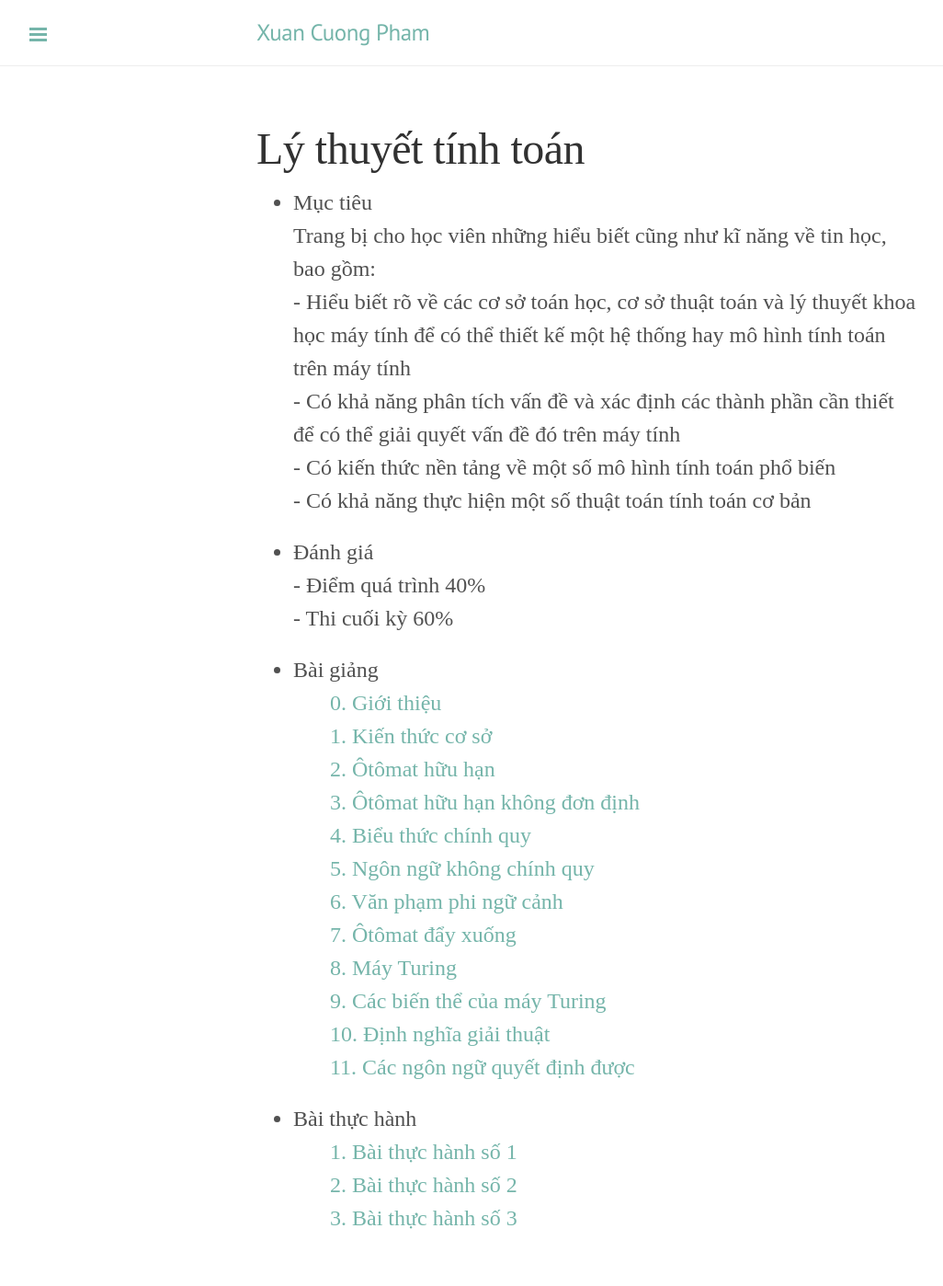
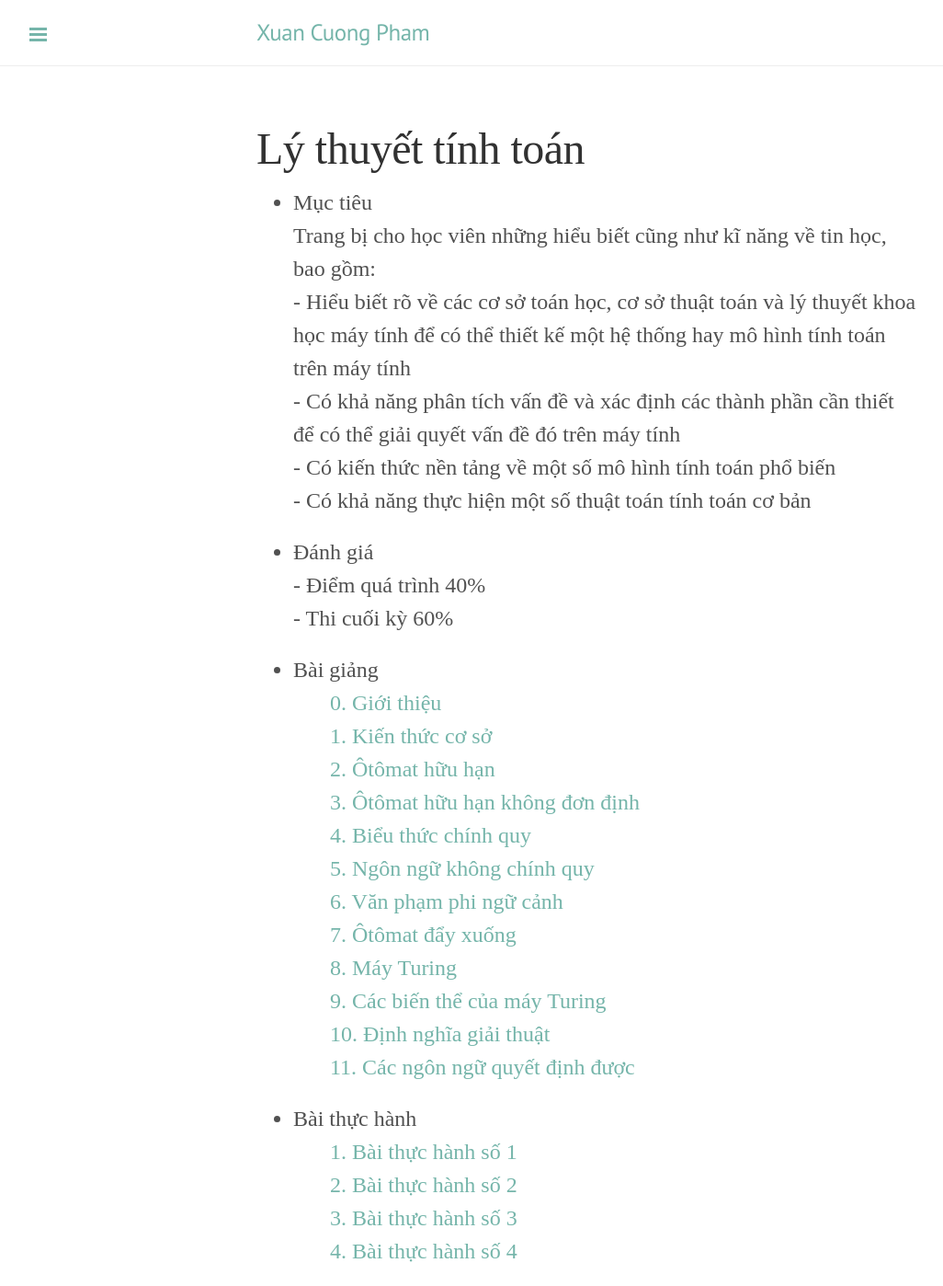
Before and after one commit to villahp/villahp.github.io, a Jekyll site: the page built from teaching/lttt.html, in a window 1280 px wide. Shown: the whole page at 92% size, without its empty margins (1-1027 px from the left). Built offline with Jekyll 4.4.1, drawn with Linux system fonts in a browser that asks for light colours; Markdown is read by kramdown in place of the engine named in the settings; before the commit the page ends 1362 px from its top, so only the background shows below that.

Commit message:
update TH 4 ToC course

```diff
--- a/teaching/lttt.html
+++ b/teaching/lttt.html
@@ -42,6 +42,7 @@ mô hình tính toán trên máy tính </br>
 		<li> <a href="/download/LTTT/Practice/TH 1.pdf">1. Bài thực hành số 1</a>
 		<li> <a href="/download/LTTT/Practice/TH 2.pdf">2. Bài thực hành số 2</a>
 		<li> <a href="/download/LTTT/Practice/TH 3.pdf">3. Bài thực hành số 3</a>
+		<li> <a href="/download/LTTT/Practice/TH 4.pdf">4. Bài thực hành số 4</a>
 	</ul>
 
 </ul>
```
Also changed, not shown: 1 other file.
